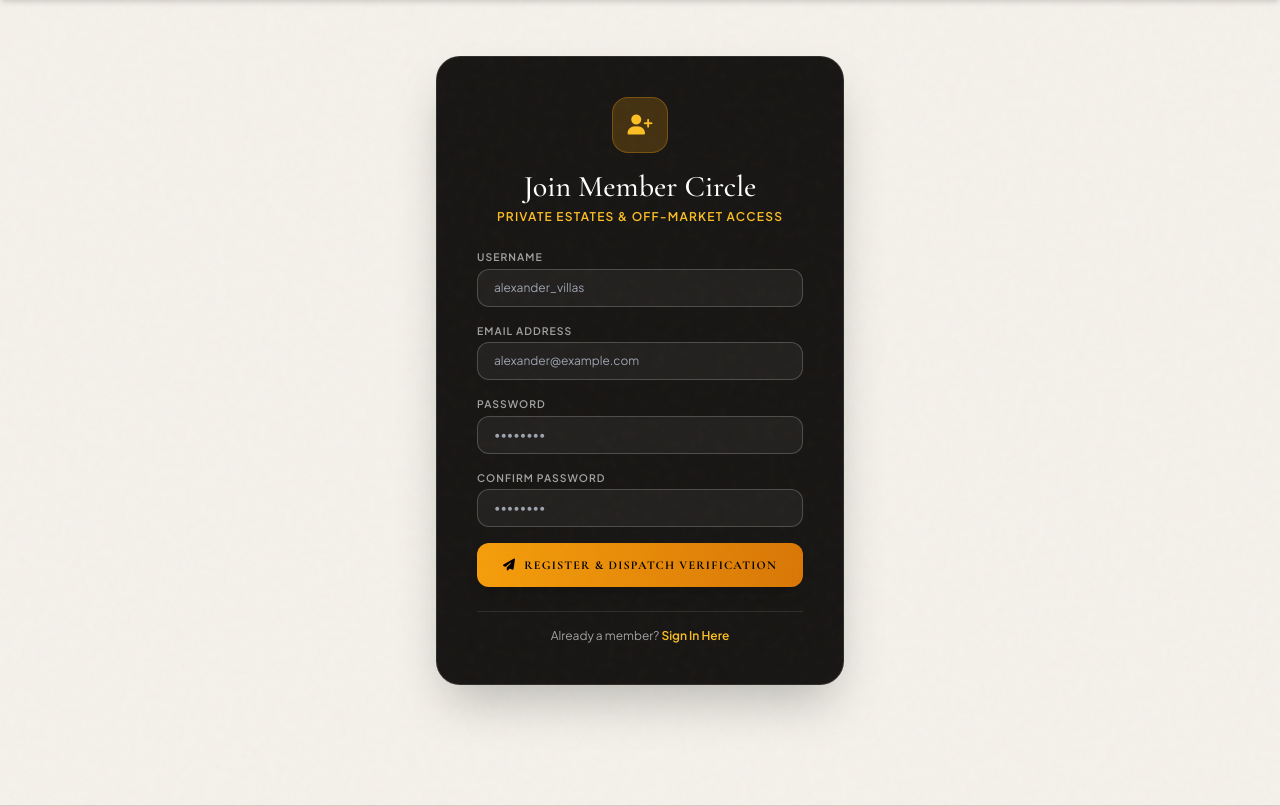
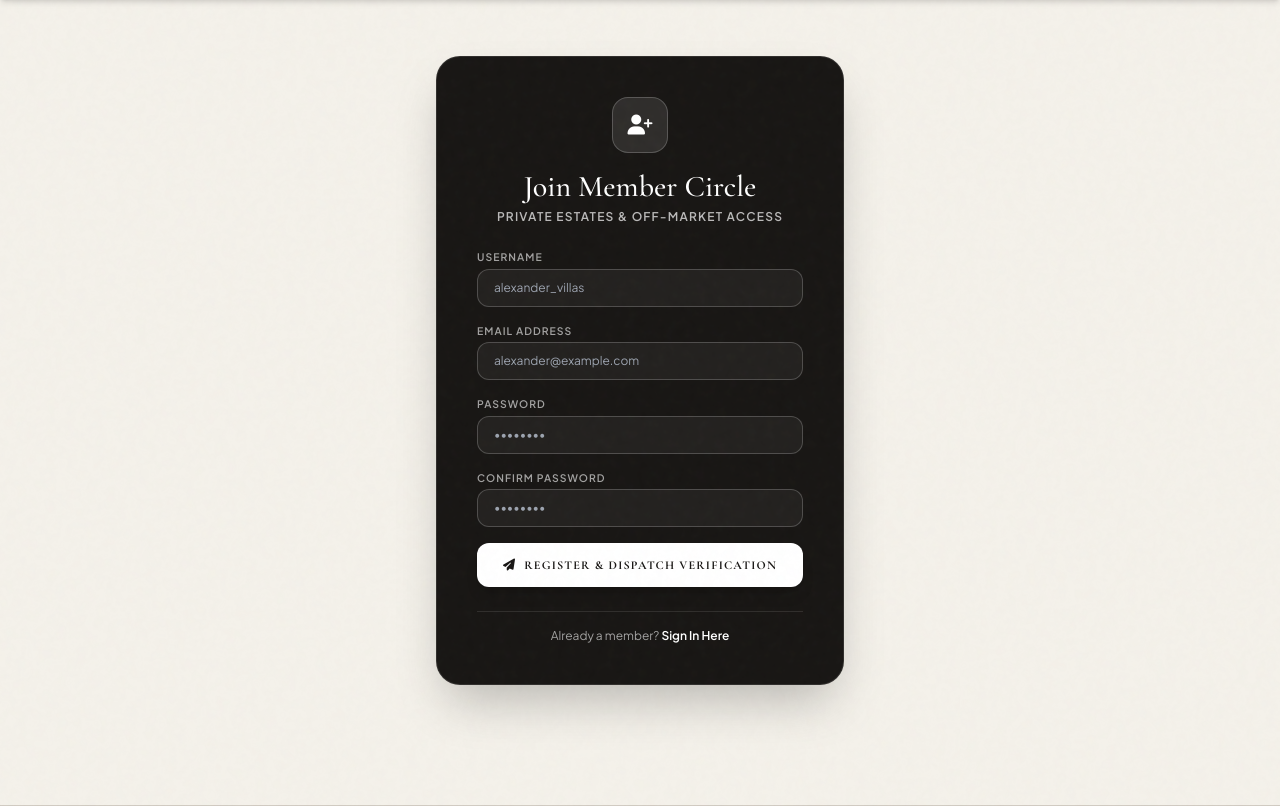
Before and after one commit to Harshal-jith/rentora_0, a Django app: page /register/ in a window 1280 px wide. Shown: the part 77-883 px from the top of the page. Run offline with Django 5.2, Linux system fonts and the light colour scheme; data comes from the database, SQL or seed files in the repository; some libraries are stand-ins or nearby versions.

Commit message:
Remove golden theme accents and replace with clean site theme CTA buttons across catalog and auth pages

```diff
--- a/rentals/templates/rentals/register.html
+++ b/rentals/templates/rentals/register.html
@@ -8,11 +8,11 @@
   <div class="bg-[#181614] text-white p-8 sm:p-10 rounded-3xl shadow-2xl border border-white/10 text-center space-y-6">
 
     <div>
-      <div class="w-14 h-14 bg-amber-500/20 text-amber-400 rounded-2xl mx-auto flex items-center justify-center text-xl mb-4 border border-amber-500/30">
+      <div class="w-14 h-14 bg-white/10 text-white rounded-2xl mx-auto flex items-center justify-center text-xl mb-4 border border-white/20">
         <i class="fa-solid fa-user-plus"></i>
       </div>
       <h1 class="font-display text-3xl font-medium text-white">Join Member Circle</h1>
-      <p class="text-xs uppercase tracking-widest text-amber-400 mt-1 font-semibold">Private Estates &amp; Off-Market Access</p>
+      <p class="text-xs uppercase tracking-widest text-white/70 mt-1 font-semibold">Private Estates &amp; Off-Market Access</p>
     </div>
 
     <form method="POST" action="{% url 'register' %}" class="space-y-4 text-left">
@@ -20,31 +20,31 @@
 
       <div>
         <label class="block text-[0.65rem] uppercase tracking-widest text-white/60 mb-1 font-semibold">Username</label>
-        <input required type="text" name="username" placeholder="alexander_villas" class="w-full bg-white/5 border border-white/20 rounded-xl px-4 py-2.5 text-xs text-white outline-none focus:border-amber-400 transition" />
+        <input required type="text" name="username" placeholder="alexander_villas" class="w-full bg-white/5 border border-white/20 rounded-xl px-4 py-2.5 text-xs text-white outline-none focus:border-white/50 transition" />
       </div>
 
       <div>
         <label class="block text-[0.65rem] uppercase tracking-widest text-white/60 mb-1 font-semibold">Email Address</label>
-        <input required type="email" name="email" placeholder="alexander@example.com" class="w-full bg-white/5 border border-white/20 rounded-xl px-4 py-2.5 text-xs text-white outline-none focus:border-amber-400 transition" />
+        <input required type="email" name="email" placeholder="alexander@example.com" class="w-full bg-white/5 border border-white/20 rounded-xl px-4 py-2.5 text-xs text-white outline-none focus:border-white/50 transition" />
       </div>
 
       <div>
         <label class="block text-[0.65rem] uppercase tracking-widest text-white/60 mb-1 font-semibold">Password</label>
-        <input required type="password" name="password1" placeholder="••••••••" class="w-full bg-white/5 border border-white/20 rounded-xl px-4 py-2.5 text-xs text-white outline-none focus:border-amber-400 transition" />
+        <input required type="password" name="password1" placeholder="••••••••" class="w-full bg-white/5 border border-white/20 rounded-xl px-4 py-2.5 text-xs text-white outline-none focus:border-white/50 transition" />
       </div>
 
       <div>
         <label class="block text-[0.65rem] uppercase tracking-widest text-white/60 mb-1 font-semibold">Confirm Password</label>
-        <input required type="password" name="password2" placeholder="••••••••" class="w-full bg-white/5 border border-white/20 rounded-xl px-4 py-2.5 text-xs text-white outline-none focus:border-amber-400 transition" />
+        <input required type="password" name="password2" placeholder="••••••••" class="w-full bg-white/5 border border-white/20 rounded-xl px-4 py-2.5 text-xs text-white outline-none focus:border-white/50 transition" />
       </div>
 
-      <button type="submit" class="w-full py-3.5 bg-gradient-to-r from-amber-500 to-amber-600 text-black font-display text-xs uppercase tracking-widest rounded-xl font-bold hover:brightness-110 transition shadow-lg mt-2">
+      <button type="submit" class="w-full py-3.5 bg-white text-[#181614] font-display text-xs uppercase tracking-widest rounded-xl font-bold hover:bg-slate-200 transition shadow-lg mt-2">
         <i class="fa-solid fa-paper-plane me-1"></i> Register &amp; Dispatch Verification
       </button>
     </form>
 
     <div class="pt-4 border-t border-white/10 text-xs text-white/60">
-      <p>Already a member? <a href="{% url 'login' %}" class="text-amber-400 font-semibold hover:underline">Sign In Here</a></p>
+      <p>Already a member? <a href="{% url 'login' %}" class="text-white font-semibold hover:underline">Sign In Here</a></p>
     </div>
 
   </div>
```
Also changed, not shown: rentals/templates/rentals/login.html (+7 -7 lines), rentals/templates/rentals/properties.html (+8 -8 lines), rentals/templates/rentals/resend_verification.html (+5 -5 lines), rentals/templates/rentals/verification_pending.html (+5 -5 lines).
